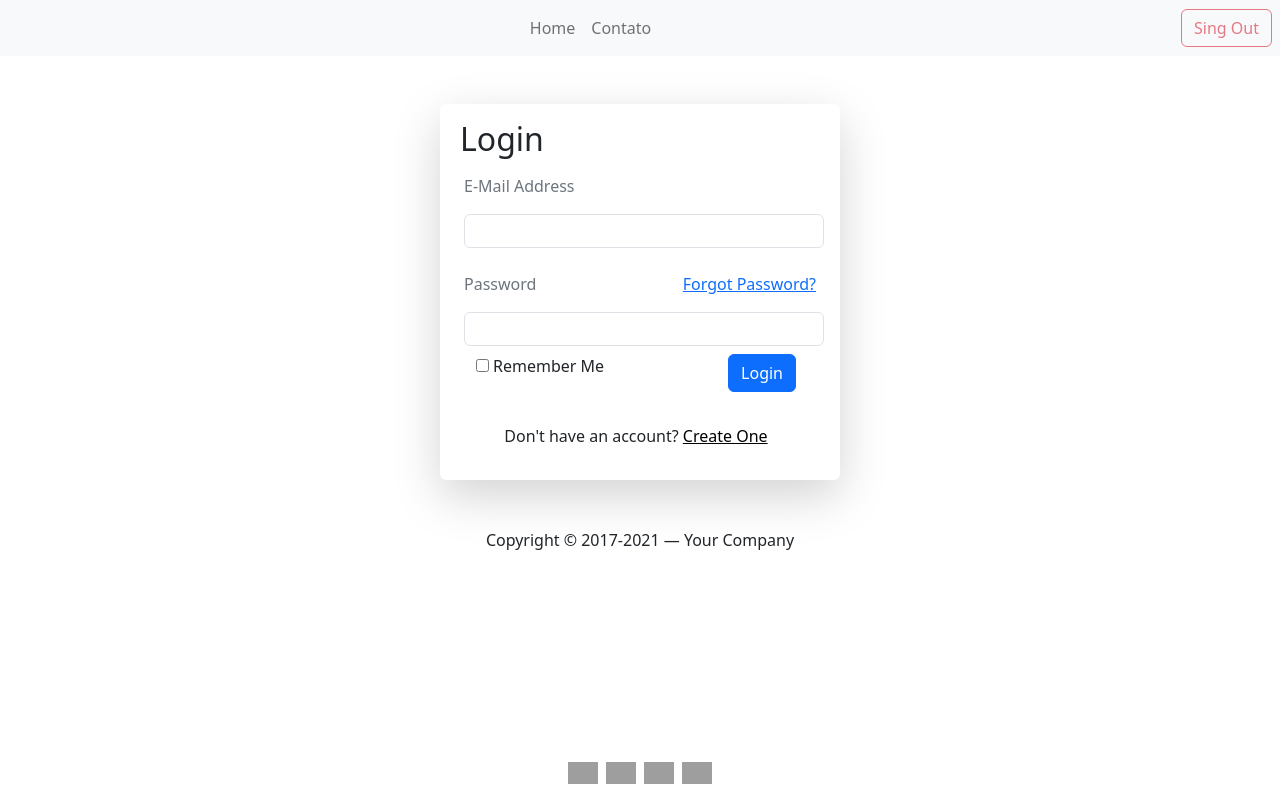
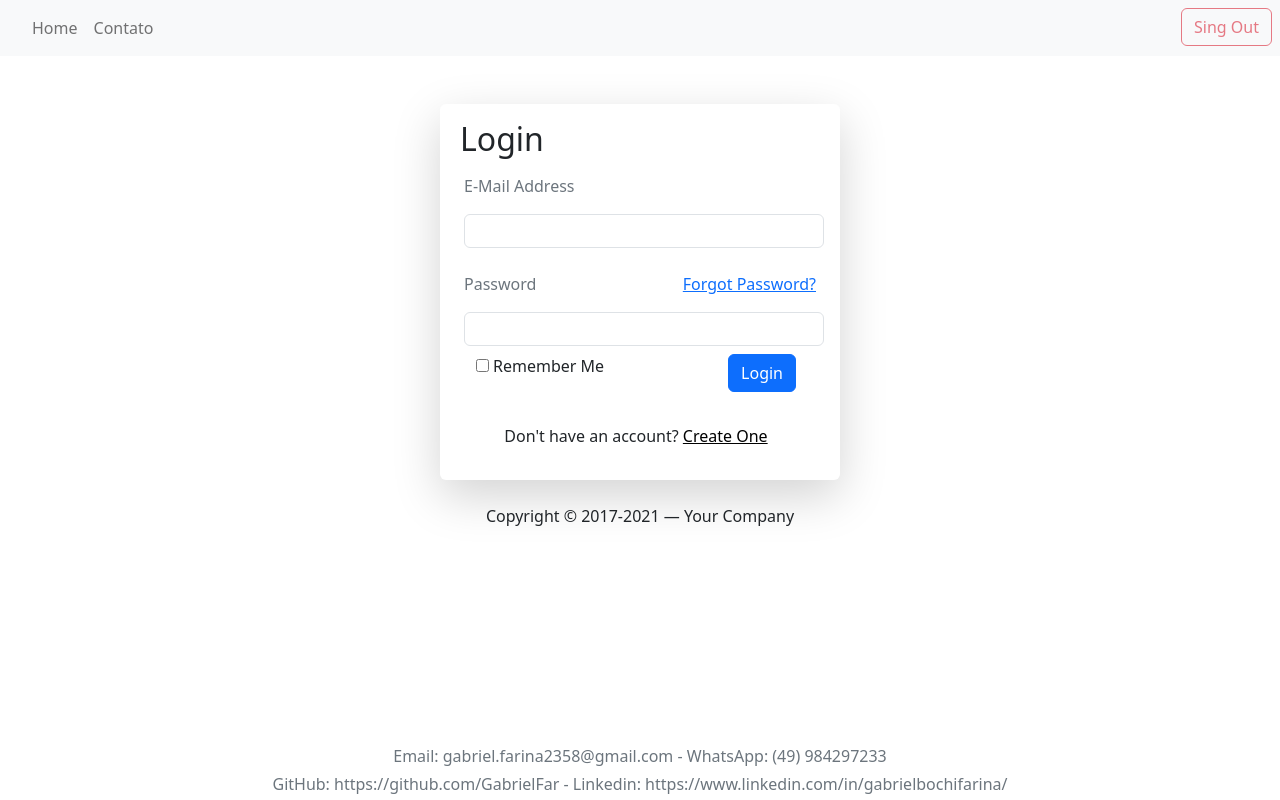
Before and after one commit to GabrielFar/exerciciosAngular, an Angular app: page /login in a window 1280 px wide. Built offline with nearby package versions, Linux system fonts and the light colour scheme; grey boxes are pictures that could not be loaded.

Commit message:
alteração de posicionamento navbar

```diff
--- a/src/app/app.component.html
+++ b/src/app/app.component.html
@@ -1,6 +1,5 @@
 <nav class="navbar navbar-expand-lg navbar-light bg-light">
-  <div class="collapse navbar-collapse" id="navbarNavDropdown">
-    <ul class="navbar-nav">
+    <ul class="navbar-nav ms-4">
       <li class="nav-item">
         <a class="nav-link" routerLink="/">Home <span class="sr-only"></span></a>
       </li>
@@ -8,9 +7,8 @@
         <a class="nav-link" routerLink="/contato">Contato</a>
       </li>
     </ul>
-  </div>
-  <div>
-    <button class="btn btn-outline-danger me-2" [disabled]="!readLocalStorageToken()" (click)="deslogar()">Sing Out</button>
+  <div class="position-absolute top-0 end-0">
+    <button class="btn btn-outline-danger me-2 mt-2" [disabled]="!readLocalStorageToken()" (click)="deslogar()">Sing Out</button>
   </div>
 
 </nav>
@@ -19,11 +17,7 @@
 
 <div id="footer" class="footer fixed-bottom">
   <div class="container">
-    <p class="text-muted credit" style="color:#fff">
-      <a href="mailto:gabriel.farina2358@gmail.com"><img src="https://cdn-icons-png.flaticon.com/512/281/281769.png" alt="gmail" width="30px"></a>
-      <a href="tel:984297233"><img src="https://logodownload.org/wp-content/uploads/2015/04/whatsapp-logo-1.png" alt="telefone" width="30px" class="ms-2"></a>
-      <a href="https://github.com/GabrielFar"><img src="https://cdn-icons-png.flaticon.com/512/25/25231.png" alt="github" width="30px" class="ms-2"></a>
-      <a href="https://www.linkedin.com/in/gabrielbochifarina/"><img src="https://cdn-icons-png.flaticon.com/512/174/174857.png" alt="linkedin" width="30px" class="ms-2"></a>
-    </p>
+    <p class="text-muted credit mb-1" style="color:#fff">Email: gabriel.farina2358@gmail.com  -  WhatsApp: (49) 984297233</p>
+    <p class="text-muted credit mb-1" style="color:#fff">GitHub: https://github.com/GabrielFar  -  Linkedin: https://www.linkedin.com/in/gabrielbochifarina/</p>
   </div>
 </div>
--- a/src/app/autentificacao/autentificacao.component.html
+++ b/src/app/autentificacao/autentificacao.component.html
@@ -1,5 +1,5 @@
 <div class="mt-5">
-    <section class="shadow-lg p-3 mb-5 bg-body rounded container-sm pe-4" >
+    <section class="shadow-lg p-3 mb-4 bg-body rounded container-sm pe-4" >
         <h2 class="ms-1">Login</h2>
 
         <div class="m-2 d-block mt-3">
```
